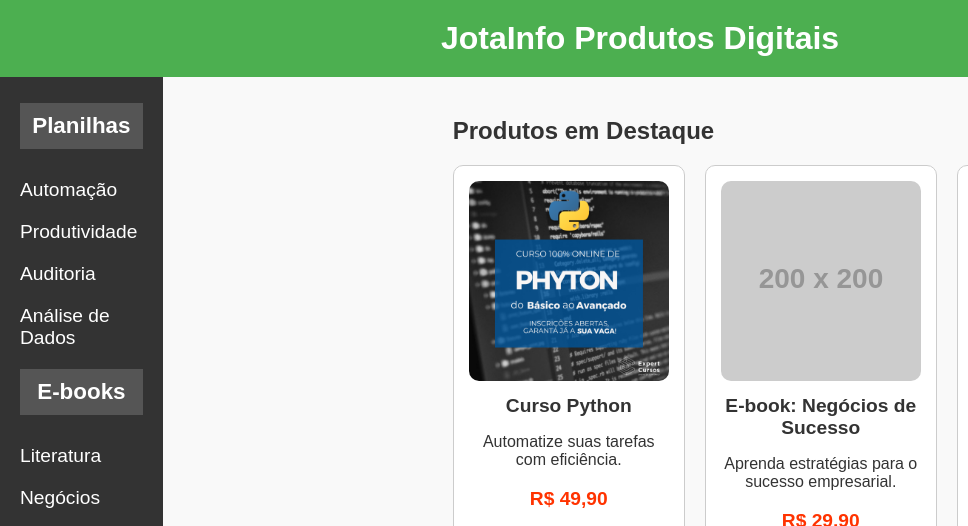
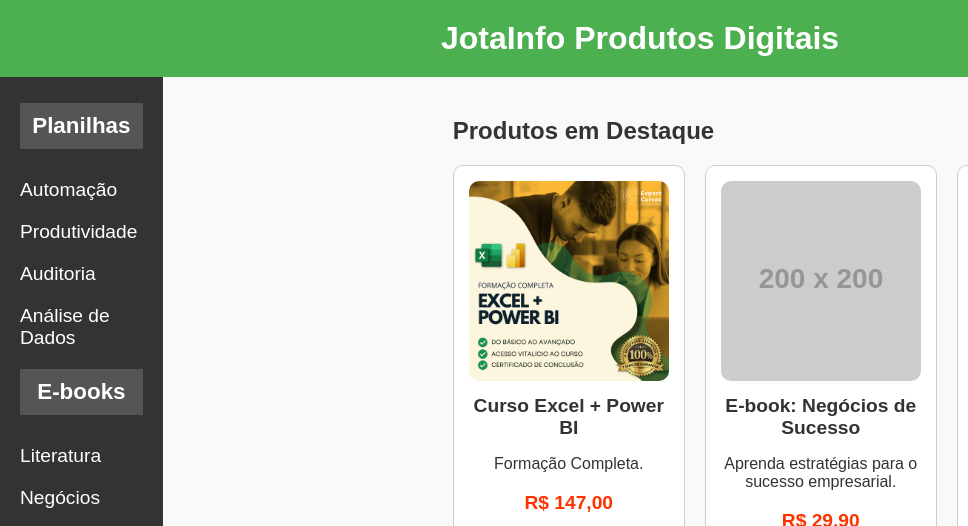
Before and after one commit to boraanalisar/ebookplanilhas, a plain HTML site: page index.html in a window 1280 px wide. Shown: the top 526 px of the page, 0-968 px from the left. Drawn offline with Linux system fonts and the light colour scheme; grey boxes are pictures that could not be loaded; placeholder pictures from the web are drawn by us.

Commit message:
Update index.html

```diff
--- a/index.html
+++ b/index.html
@@ -199,12 +199,12 @@
         <div class="main-content">
             <h2>Produtos em Destaque</h2>
             <div class="product-list">
-                <!-- Curso Python: Automação -->
+                <!-- Curso Excel + Power Bi: Automação -->
                 <div class="product automacao planilha">
-                    <img src="CursoPython.png" alt="Produto 1">
-                    <h3>Curso Python</h3>
-                    <p>Automatize suas tarefas com eficiência.</p>
-                    <p class="price">R$ 49,90</p>
+                    <img src="ExcelPowerBiEC.png" alt="Produto 1">
+                    <h3>Curso Excel + Power BI</h3>
+                    <p>Formação Completa.</p>
+                    <p class="price">R$ 147,00</p>
                     <a href="https://go.hotmart.com/L95646166C" class="btn-buy">Visualizar</a>
                 </div>
 
```
